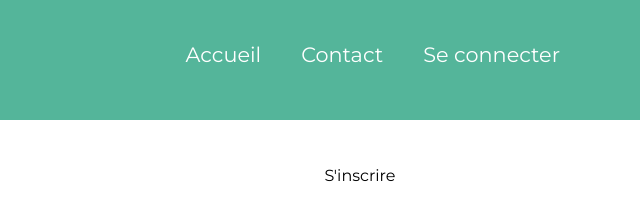
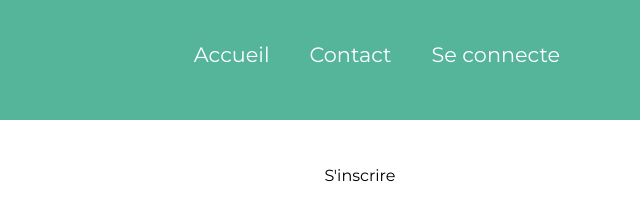
Before and after one commit to Janssen76140/E-VACCIN1, a plain HTML site: page Projet 1/connexion.html in a window 1280 px wide. Shown: the top 219 px of the page, 640-1280 px from the left. Drawn offline with Linux system fonts and the light colour scheme.

Commit message:
Update connexion.html

```diff
--- a/Projet 1/connexion.html
+++ b/Projet 1/connexion.html
@@ -15,7 +15,7 @@
           <a href="index.html"><img src="asset/images/logof.png" alt="logo du site"></a>
           <nav>
             <ul>
-              <li><a href="connexion.html">Se connecter</a></li>
+              <li><a href="connexion.html">Se connecte</a></li>
               <li><a href="#contact">Contact</a></li>
               <li><a href="index.html">Accueil</a></li>
             </ul>
```
